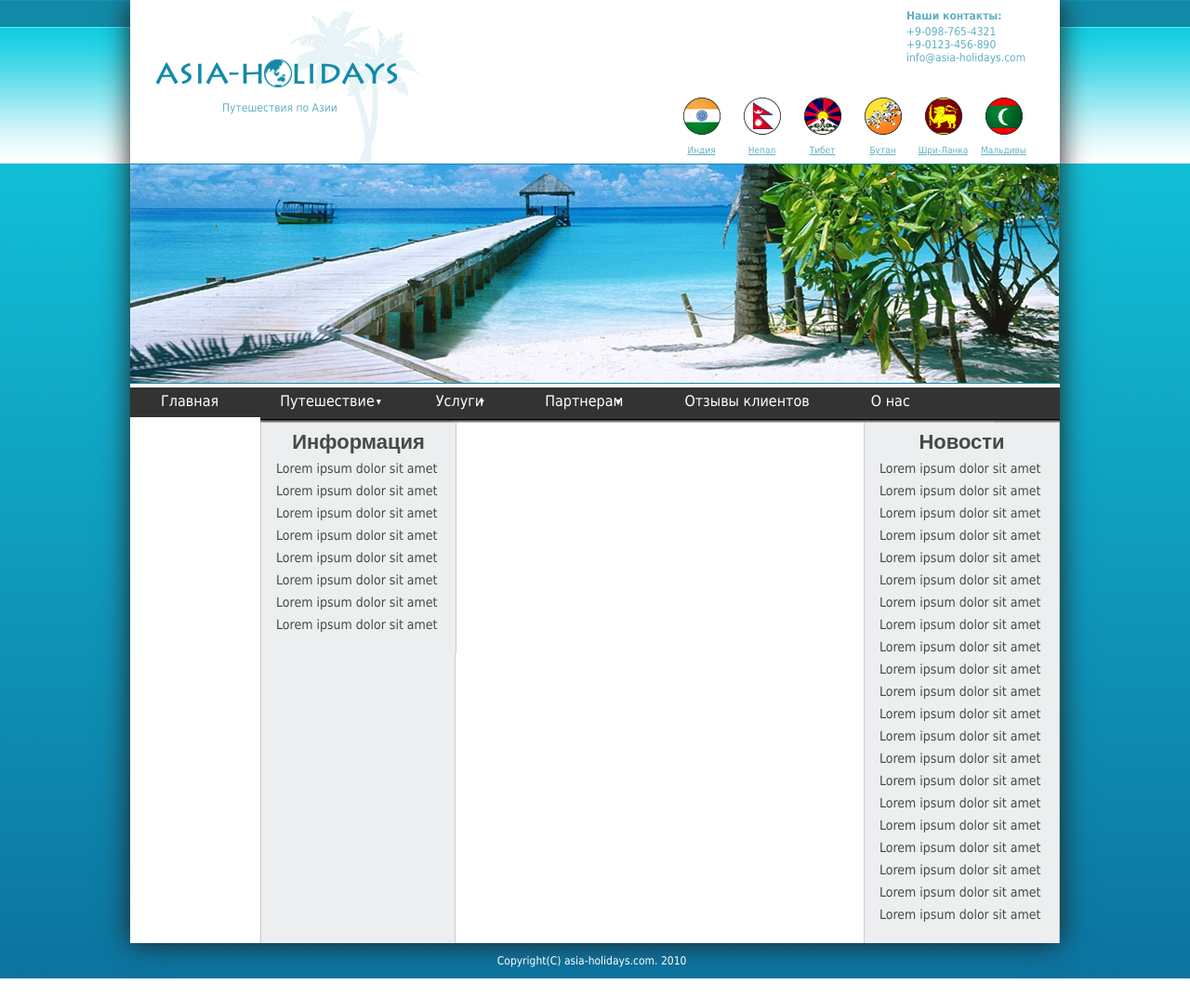
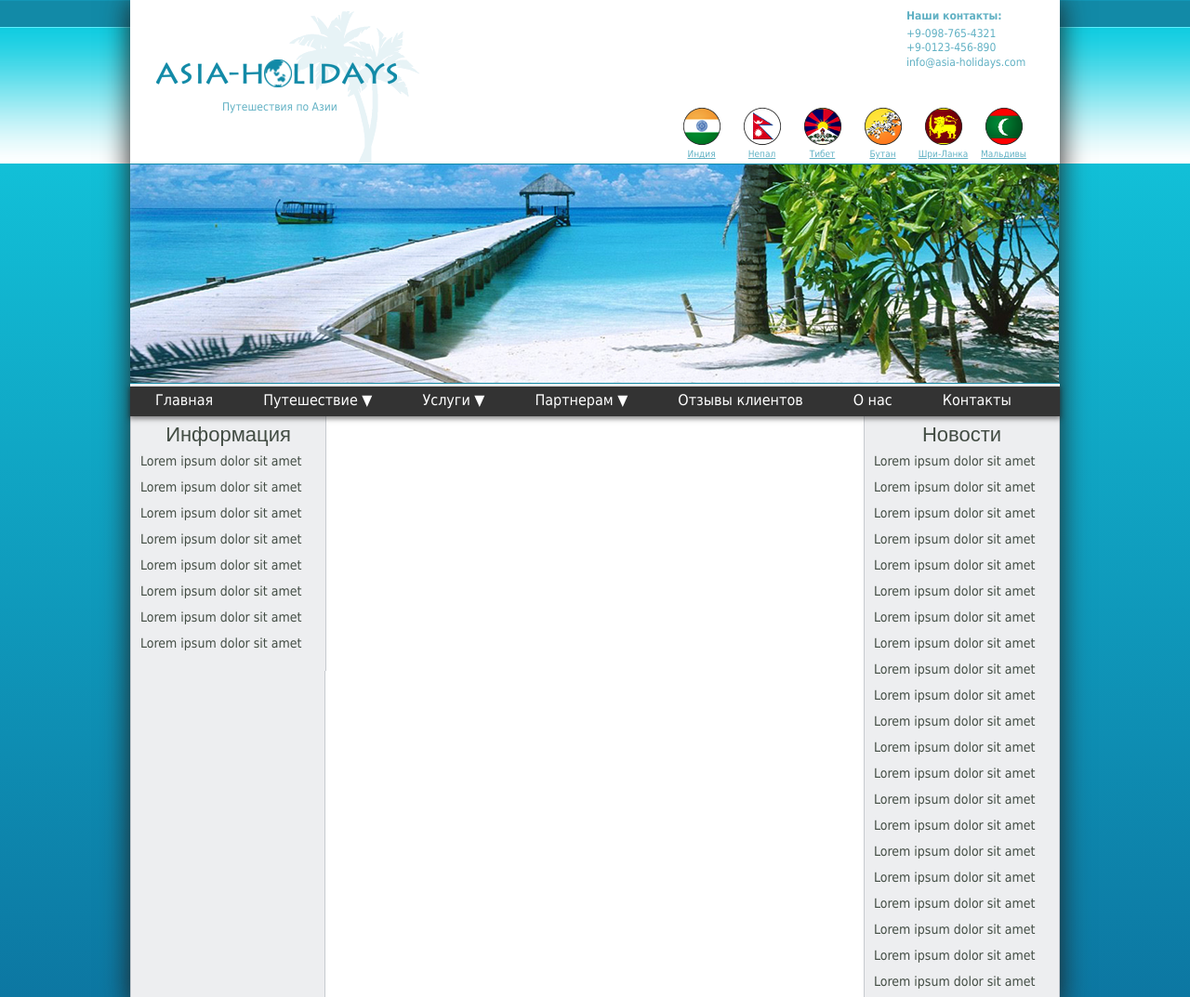
Before and after one commit to mo-design/MaksymovaOlga_4, a plain HTML site: page index.html in a window 1280 px wide. Shown: the top 1073 px of the page at 93% size. Drawn offline with Linux system fonts and the light colour scheme.

Commit message:
bugs have been fixed

```diff
--- a/css/style.css
+++ b/css/style.css
@@ -1,21 +1,9 @@
-* {
-  margin: 0px;
-  padding: 0px;
-}
-
-
 body {
  background: linear-gradient(to bottom, #13cee2, #0c739f);
  font-family: Tahoma, Sans-serif, Arial;
 }
 
-h3 {
-  padding: 14px 0 3px;
-  text-align: center;
-  color: #424c43;
-  font-size: 22px;
-  font-family: Sans-serif, Arial;
-}
+
 
 .fon {
   position: absolute;
@@ -57,26 +45,7 @@ header {
 }
 
 
-
-.shadow {
-  position: absolute;
-  top: 0;
-  left: 0;
-  z-index: 1;
-}
-
-
-.arrow {
-  position: absolute;
-  top: 430px;
-  left: 265px;
-  z-index: 2;
-}
-
-
-
-
-.right_header {
+.right_coner {
   float: right;
   padding-right: 28px;
   padding-top: 10px;
@@ -84,9 +53,10 @@ header {
 }
 
 
-.right_header p {
+.right_coner p {
   margin-left: 253px;
   font-size: 12px;
+  line-height: 1.3;
   text-align: left;
   color: #61b1c4;
 }
@@ -96,24 +66,25 @@ header {
   padding-bottom: 3px;
 }
 
-.right_header ul{
+.right_coner ul{
     list-style: none;
-    margin-top: 35px;
+    margin-top: 40px;
 }
 
-.right_header ul li {
+.right_coner ul li {
   float: left;
   width: 65px;
+  line-height: 10px;
 }
 
-.right_header ul li a {
+.right_coner ul li a {
   font-size: 10px;
   color: #61b1c4;
   text-align: center;
 }
 
 
-.right_header ul li a .country {
+.right_coner ul li a .country {
   width: 42px;
   height: 42px;
 }
@@ -122,20 +93,32 @@ header {
 
 /*----------------------------  MENU ------------------------------------*/
 
+.menu {
+  position: relative;
+}
+
 ul.nav {
-  list-style: none;
+  position: absolute;
+  top: 0;
+  left: 0;
+  width: 1000px;
   height: 32px;
   background-color: #333;
+  -webkit-box-shadow: 0px 2px 5px 1px rgba(30, 30, 30, 0.5);
+  -moz-box-shadow:    0px 2px 5px 1px rgba(30, 30, 30, 0.5);
+  box-shadow:         0px 2px 5px 1px rgba(30, 30, 30, 0.5);
+  z-index: 3;
 }
 
 
 ul.nav li {
+  list-style: none;
   float: left;
-  margin: 0 28px;
-  padding: 5px;
+  margin: 0 20px;
+  padding: 7px;
   cursor: pointer;
   position: relative;
-  z-index: 2;
+  z-index: 1;
   color: #fff;
 }
 
@@ -144,10 +127,11 @@ ul.nav li {
 ul.nav li ul {
   display: none;
   position: absolute;
-  top: 35px;
+  top: 32px;
   left: 0;
   margin: 0;
   padding: 3px;
+  border-top: 1px solid black;
   width: 150px;
   background: #303030;
 }
@@ -158,6 +142,7 @@ float: none;
   display: block;
   margin: 0px;
   padding: 10px;
+  cursor: pointer;
 }
 
 
@@ -179,6 +164,13 @@ display: block;
 
 }
 
+h3 {
+  padding: 25px 0 3px;
+  text-align: center;
+  color: #424c43;
+  font-size: 22px;
+  font-family: Sans-serif, Arial;
+}
 
 .news {
   float: right;
@@ -192,8 +184,9 @@ display: block;
 
 
 .news p {
-  padding: 4px 0px 4px 16px;
+  padding: 0 25px 0 10px;
   font-size: 14px;
+  line-height: 2;
 }
 
 
@@ -205,12 +198,13 @@ display: block;
   border-left: 1px solid #c7cacf;
   border-right: 1px solid #c7cacf;
   color: #424c43;
-  margin-right: 20px;
+  margin-right: 15px;
 }
 
 .info p {
-  padding: 4px 0px 4px 16px;
+  padding: 0 25px 0 10px;
   font-size: 14px;
+  line-height: 2;
 }
 
 
--- /dev/null
+++ b/css/zero-style.css
@@ -0,0 +1,48 @@
+/* http://meyerweb.com/eric/tools/css/reset/
+   v2.0 | 20110126
+   License: none (public domain)
+*/
+
+html, body, div, span, applet, object, iframe,
+h1, h2, h3, h4, h5, h6, p, blockquote, pre,
+a, abbr, acronym, address, big, cite, code,
+del, dfn, em, img, ins, kbd, q, s, samp,
+small, strike, strong, sub, sup, tt, var,
+b, u, i, center,
+dl, dt, dd, ol, ul, li,
+fieldset, form, label, legend,
+table, caption, tbody, tfoot, thead, tr, th, td,
+article, aside, canvas, details, embed,
+figure, figcaption, footer, header, hgroup,
+menu, nav, output, ruby, section, summary,
+time, mark, audio, video {
+	margin: 0;
+	padding: 0;
+	border: 0;
+	font-size: 100%;
+	font: inherit;
+	vertical-align: baseline;
+}
+/* HTML5 display-role reset for older browsers */
+article, aside, details, figcaption, figure,
+footer, header, hgroup, menu, nav, section {
+	display: block;
+}
+body {
+	line-height: 1;
+}
+ol, ul {
+	list-style: none;
+}
+blockquote, q {
+	quotes: none;
+}
+blockquote:before, blockquote:after,
+q:before, q:after {
+	content: '';
+	content: none;
+}
+table {
+	border-collapse: collapse;
+	border-spacing: 0;
+}
--- a/index.html
+++ b/index.html
@@ -3,6 +3,7 @@
 <head>
 	<meta charset="UTF-8">
 	<title>Максимова Ольга ДЗ_4</title>
+	<link rel="stylesheet" href="css/zero-style.css">
 	<link rel="stylesheet" href="css/style.css">
 </head>
 
@@ -12,7 +13,7 @@
 	<div class="wrapper">
 
 		<header>
-			<div class="right_header">
+			<div class="right_coner">
 
 				<p class="contacts">Наши контакты:</p>
 				<p> +9-098-765-4321<br>
@@ -33,19 +34,17 @@
 			<img class="logo" src="img/logo.png">
 			<p class="logo_text">Путешествия по Азии</p>
 
-			<img class="arrow" src="img/arrows.png">  <!-- Непосредственно к меню не получилось привязать, пока так -->
-
 
 		</header>
 
+		<div class="second_header">
 
+			<img src="img/mainpic.jpg" alt="Asia-Holidays">
 
-			<img class="main_pic" src="img/mainpic.jpg">
-
-
+ 			<div class="menu clearfix">
 			<ul class="nav">
 				<li>Главная</li>
-				<li>Путешествиe
+				<li>Путешествиe &#9660;
 					<ul>
 					<li>Путешествие 1</li>
 					<li>Путешествие 2</li>
@@ -54,22 +53,38 @@
 					<li>Путешествие 5</li>
 					</ul>
 				</li>
-				<li>Услуги</li>
-				<li>Партнерам</li>
+				<li>Услуги &#9660;
+					<ul>
+					<li>Услуги 1</li>
+					<li>Услуги 2</li>
+					<li>Услуги 3</li>
+					<li>Услуги 4</li>
+					<li>Услуги 5</li>
+					</ul>
+				</li>
+				<li>Партнерам &#9660;
+					<ul>
+					<li>Партнерам 1</li>
+					<li>Партнерам 2</li>
+					<li>Партнерам 3</li>
+					<li>Партнерам 4</li>
+					<li>Партнерам 5</li>
+					</ul>
+
+				</li>
 				<li>Отзывы клиентов</li>
 				<li>О нас</li>
 				<li>Контакты</li>
 
 			</ul>
+			</div>
 
-
+		</div>
 
 
 
 		<div class="container">
 
-
-			<img class="shadow" src="img/columns_shadow.png">
 
 			<div class="news clearfix">
 				<h3>Новости</h3>
@@ -117,11 +132,12 @@
 
   			</article>
 
+
 		</div>  <!--  end of container -->
 
 	</div>  <!--  end of wrapper -->
-
-	<p class="copy clearfix">Copyright(C) asia-holidays.com. 2010 </p>
-
+	<footer>
+		<p class="copy clearfix">Copyright(C) asia-holidays.com. 2010 </p>
+	</footer>
 </body>
 </html>
```
Lines whose indentation alone changed are shown as unchanged.
